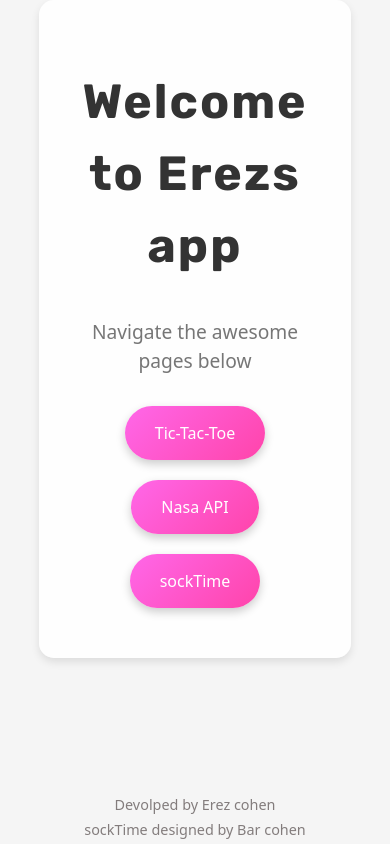
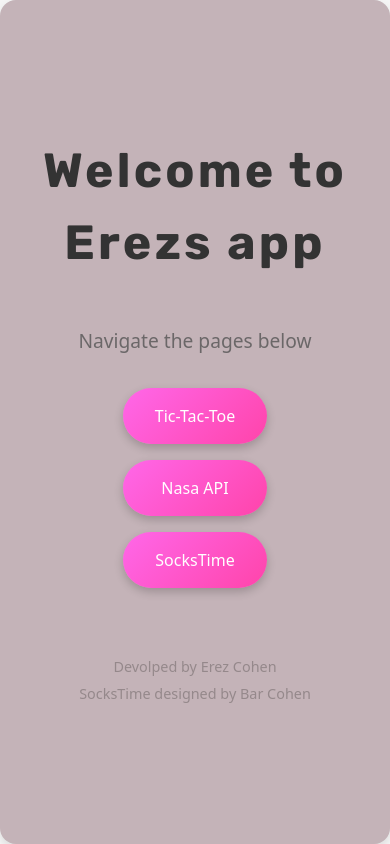
Before and after one commit to erez-cohen1/erez-app, a Next.js app: page / in a window 390 px wide. Built offline with nearby package versions, Linux system fonts and the light colour scheme.

Commit message:
second page zoomTime updated3

```diff
--- a/app/design/sign-in/page.jsx
+++ b/app/design/sign-in/page.jsx
@@ -38,7 +38,7 @@ export default function SockTime() {
 
         <button className={styles.submitButton} onClick={handleSignInClick}>Sign In</button>
         <h5 className={styles.forgotPassword}>forgot password?</h5>
-        {isSignedIn && <p className={styles.signedInText}>Sorry your email was incorrect.please double-check your email.</p>}
+        {isSignedIn && <p className={styles.signedInText}>Sorry your email was incorrect. please double-check your email.</p>}
       </div>
     </main>
   );
--- a/app/home.module.css
+++ b/app/home.module.css
@@ -2,17 +2,18 @@
 
   /* Main container */
   .container {
+    padding: 0;
+    background-color: #c4b3b8;
     display: flex;
     flex-direction: column;
     justify-content: center;
     align-items: center;
     text-align: center;
-    background-color: rgba(255, 255, 255, 0.9);
-    border-radius: 15px;
-    padding: 50px;
+    border-radius: 1rem;
+    padding: 1rem;
     box-shadow: 0 4px 8px rgba(0, 0, 0, 0.1);
-    width: 80%;
-    max-width: 600px;
+    max-width: 500px;
+    height: 100vh;
   }
 
   /* Heading styling */
@@ -20,30 +21,39 @@
     font-size: 3rem;
     font-weight: bold;
     color: #333;
-    margin-bottom: 20px;
-    letter-spacing: 2px;
+    margin-bottom: 2rem;
+    letter-spacing: 0.2rem;
     animation: fadeIn 1s ease-in-out;
   }
 
   .subtitle {
     font-size: 1.2rem;
     color: #555;
-    margin-bottom: 30px;
+    margin-bottom: 2rem;
     opacity: 0.8;
   }
 
   /* Button container */
   .buttonContainer {
+    padding: 0;
+    margin: 0;
     display: flex;
     flex-direction: column;
-    gap: 20px;
+    gap: 1rem;
+    justify-content: center;
+  }
+  .buttons{
+    text-decoration: none;
+    display: flex;
+    flex-direction: row;
     justify-content: center;
   }
 
   /* Button styling */
   .button {
-    padding: 15px 30px;
-    font-size: 16px;
+    width: 100%;
+    padding: 1rem 2rem;
+    font-size: 1em;
     background: linear-gradient(135deg, #ff67e9, #ff44aa);
     border: none;
     border-radius: 50px;
@@ -66,16 +76,16 @@
 
   /* Footer Styling */
   .footer {
-    padding: 0;
-    position: absolute;
-    bottom: 0rem;
+    margin-top: 3rem; /* Adjust the value to push the footer lower */
+    margin-bottom: 0;
     width: 100%;
     font-size: 0.9rem;
     color: #675f5f;
-    opacity: 0.8;
+    opacity: 0.5;
+    text-align: center; /* Ensures text is centered */
   }
   .footer p{
-    margin: 0.2rem;
+    margin: 0.3rem;
   }
 
 
--- a/app/nasa/page.module.css
+++ b/app/nasa/page.module.css
@@ -26,7 +26,7 @@
 
 .container {
   display: flex;
-  width: 60%;
+  width: 65%;
   flex-direction: column;
   padding: 1rem;
   font-family: Arial, sans-serif;
@@ -109,9 +109,16 @@
   width: 20rem;
   height: 20rem;
   object-fit: cover; /* Ensures the image fits within the dimensions without distortion */
-  border-radius: 1.5rem; /* Optional: Adds rounded corners */
+  border-radius: 1.5rem;
   transition: transform 0.4s ease, filter 0.4s ease;
 
+}
+@media (max-width: 450px) {
+  .container {
+    width: 100%;
+    padding: 0.5rem;
+    border-radius: 0;
+  }
 }
 .image:hover {
   transform: scale(1.11); /* Slight zoom */
--- a/app/page.tsx
+++ b/app/page.tsx
@@ -6,26 +6,26 @@ export default function Home() {
     <main className={styles.container}>
       <h1 className={styles.heading}>Welcome to Erezs app</h1>
 
-      <p className={styles.subtitle}>Navigate the awesome pages below</p>
+      <p className={styles.subtitle}>Navigate the pages below</p>
 
       {/* Three buttons linking to different pages */}
       <div className={styles.buttonContainer}>
-        <Link href="/tic-tac-toe">
+        <Link className={styles.buttons} href="/tic-tac-toe">
           <button className={styles.button}>Tic-Tac-Toe</button>
         </Link>
 
-        <Link href="/nasa">
+        <Link className={styles.buttons} href="/nasa">
           <button className={styles.button}>Nasa API</button>
         </Link>
 
-        <Link href="/design">
-          <button className={styles.button}>sockTime</button>
+        <Link className={styles.buttons} href="/design" >
+          <button className={styles.button}>SocksTime</button>
         </Link>
       </div>
 
       <footer className={styles.footer}>
-        <p>Devolped by Erez cohen</p>
-        <p>sockTime designed by Bar cohen</p>
+        <p>Devolped by Erez Cohen</p>
+        <p>SocksTime designed by Bar Cohen</p>
 
       </footer>
     </main>
```
Also changed, not shown: app/design/page.module.css (+9 -11 lines), app/tic-tac-toe/page.module.css (+5 -2 lines).
